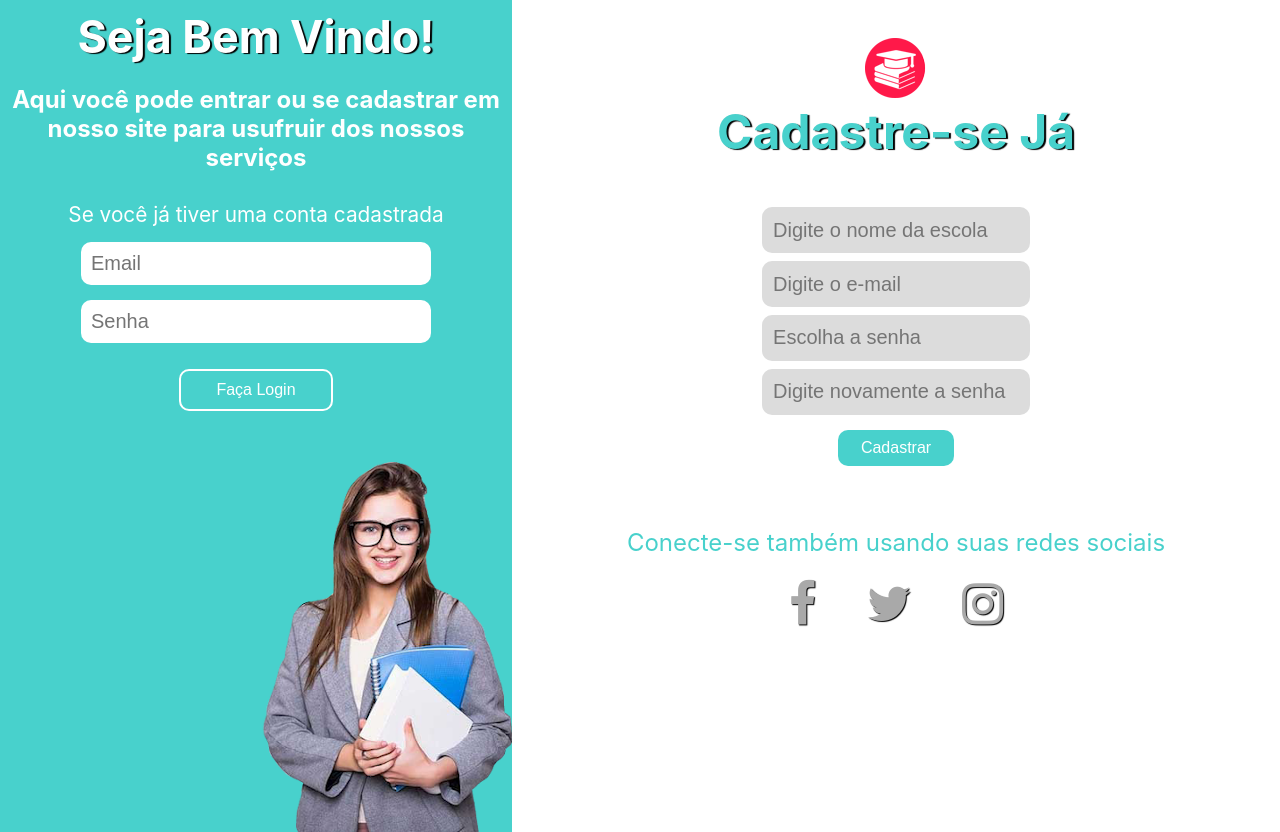
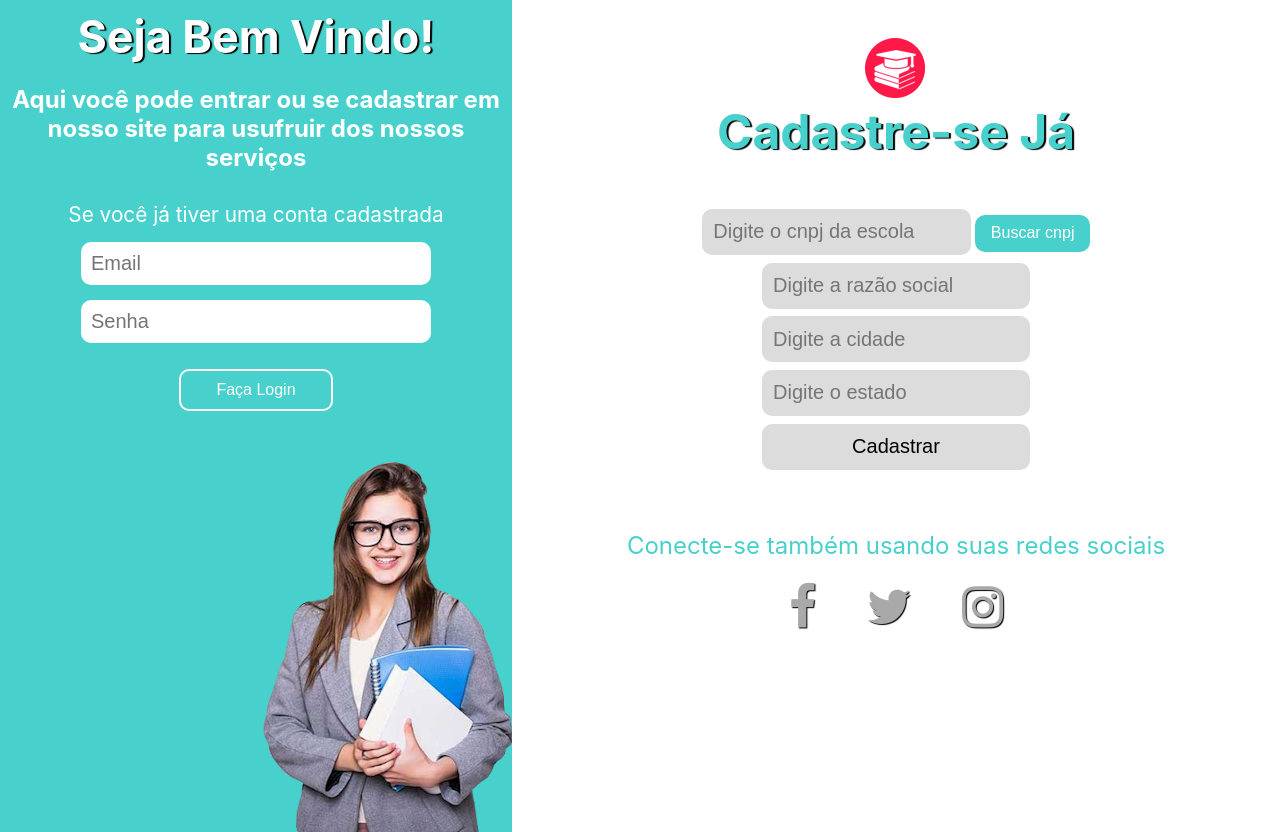
Before and after one commit to cesar99144/VagasEscolares-PHP, a PHP site: page /App/Views/home/loginECadastro.php in a window 1280 px wide. Run offline with PHP 8.4, Linux system fonts and the light colour scheme; some libraries are stand-ins or nearby versions.

Commit message:
Ajuste formulário de cadastro escolas

```diff
--- a/App/Views/home/loginECadastro.php
+++ b/App/Views/home/loginECadastro.php
@@ -6,6 +6,11 @@
     <link rel="stylesheet" href="https://maxcdn.bootstrapcdn.com/font-awesome/4.5.0/css/font-awesome.min.css"> <!--para usar os icones das redes sociais-->
     <link rel="stylesheet" href="<?php echo URL_BASE; ?>Resource/css/loginEcadastro.css">
     <title>Educacional - Cadastro</title>
+
+    <!-- JQUERY CNPJ-->
+    <script src="https://ajax.googleapis.com/ajax/libs/jquery/2.1.1/jquery.min.js"></script>
+    <script src="//maxcdn.bootstrapcdn.com/bootstrap/4.1.1/js/bootstrap.min.js"></script>
+    <script src="//cdnjs.cloudflare.com/ajax/libs/jquery/3.2.1/jquery.min.js"></script>
 </head>
 <body>
     <aside class="lateral-esquerda">
@@ -28,12 +33,13 @@
         <img src="<?php echo URL_BASE; ?>Resource/imagens/logo-TelaLogin.png" class="imgEstudante" alt="logo">
 
         <h1>Cadastre-se Já</h1>
-
-        <input type="text" placeholder="Digite o nome da escola" class="txtNome"> <br>
-        <input type="text" placeholder="Digite o e-mail " class="txtEmail"> <br>
-        <input type="password" placeholder="Escolha a senha" class="txtSenha"> <br>
-        <input type="password" placeholder="Digite novamente a senha" class="txtSenha2"> <br>
-        <button class="btnCadastrar">Cadastrar</button>
+        <form action="<?php echo URL_BASE; ?>educacional/cadastrarEscola" method="POST">
+            <input id="cnpj" name="cnpj" type="text" placeholder="Digite o cnpj da escola" class="txtNome" required> <button id="pesquisar" class="btnCadastrar">Buscar cnpj</button> <br>
+            <input id="razaoSocial" name="razaoSocial" type="text" placeholder="Digite a razão social " class="txtEmail" required> <br>
+            <input id="cidade" name="cidade" type="text" placeholder="Digite a cidade" class="txtSenha" required> <br>
+            <input id="uf" name="uf" type="text" placeholder="Digite o estado" class="txtSenha" required> <br>
+            <input type="submit" class="btnCadastrar" value="Cadastrar">
+        </form>
 
         <div class="redes-sociais">
             <p>Conecte-se também usando suas redes sociais</p>
@@ -42,5 +48,7 @@
             <a href="https://www.instagram.com/" target="_blank"> <i class="instagram fa fa-instagram"></i> </a>
         </div>
     </aside>
+
+     <script src="<?php echo URL_BASE; ?>Resource/javascript/buscaCnpj.js" type="text/javascript"></script>
 </body>
 </html>
```
